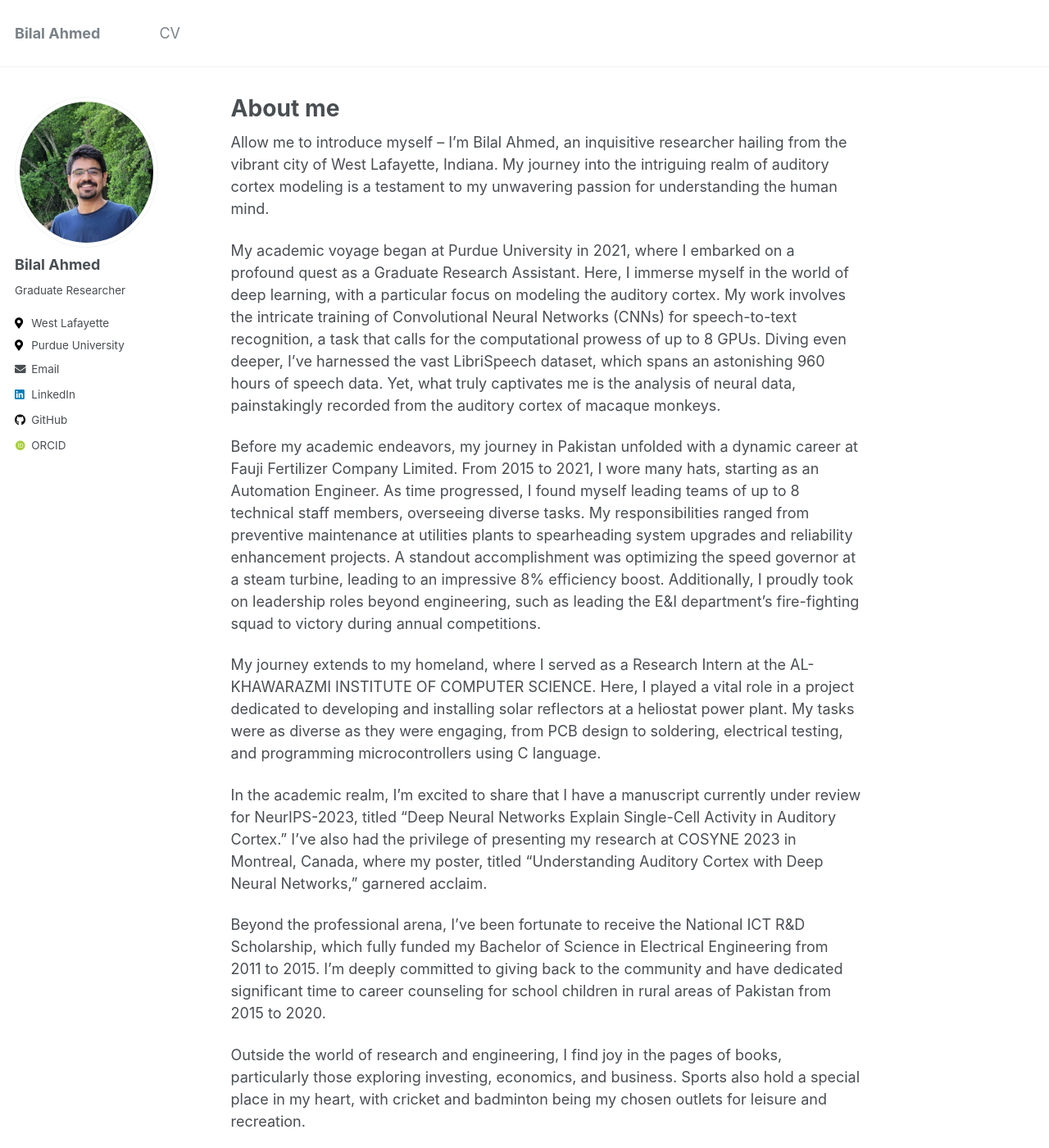
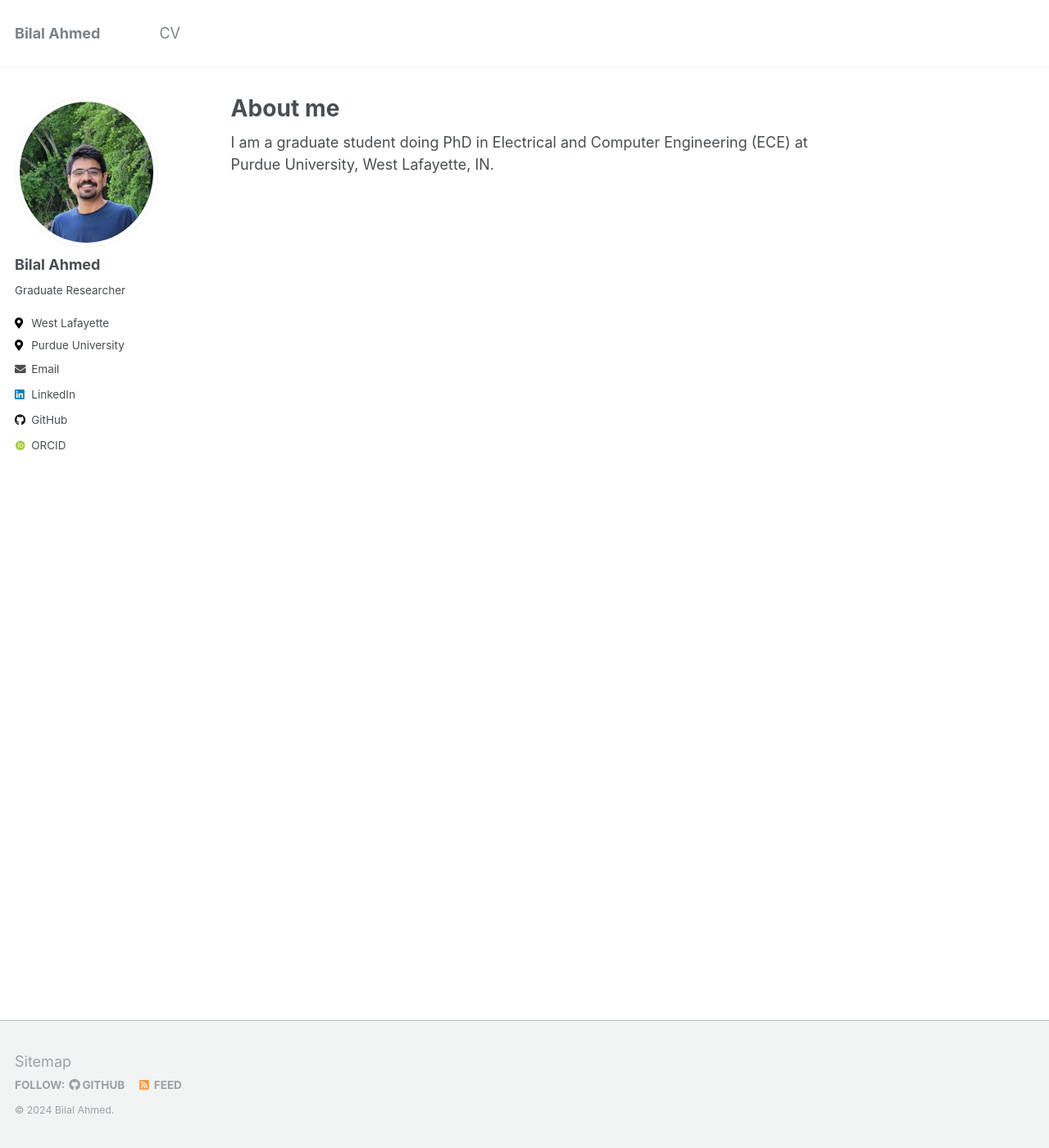
Before and after one commit to bilalhsp/bilalhsp.github.io, a Jekyll site: the page built from _pages/home.md, in a window 1280 px wide and 1400 px high. Shown: the whole window at 82% size. Built offline with Jekyll 4.4.1, drawn with Linux system fonts in a browser that asks for light colours; some web fonts are replaced; part of the change alters nothing that is shown; some of the changed text lies outside the part shown.

Commit message:
changing homepage

```diff
--- a/_pages/about.md
+++ b/_pages/about.md
@@ -4,7 +4,7 @@ title: "About me"
 excerpt: "About me"
 author_profile: true
 header:
-  # image: Banner-Front2.png
+#   image: Banner-Front2.png
 redirect_from:
   - /about/
   - /about.html
--- /dev/null
+++ b/_pages/home.md
@@ -0,0 +1,22 @@
+---
+permalink: /
+title: "About me"
+excerpt: "Home"
+author_profile: true
+header:
+#   image: Banner-Front2.png
+redirect_from:
+  - /about/
+  - /about.html
+---
+I am a graduate student doing PhD in Electrical and Computer Engineering (ECE) at Purdue University, West Lafayette, IN.
+
+
+<!-- ================ -->
+<!-- My Recent Tweets -->
+<!-- ================ -->
+
+<!-- <div style="max-height: 300px; overflow-y: scroll;">
+  <a class="twitter-timeline" data-width="300" href="https://twitter.com/HamidRixvi?ref_src=twsrc%5Etfw">My recent tweets</a>
+  <script async src="https://platform.twitter.com/widgets.js" charset="utf-8"></script>
+</div> -->
```
